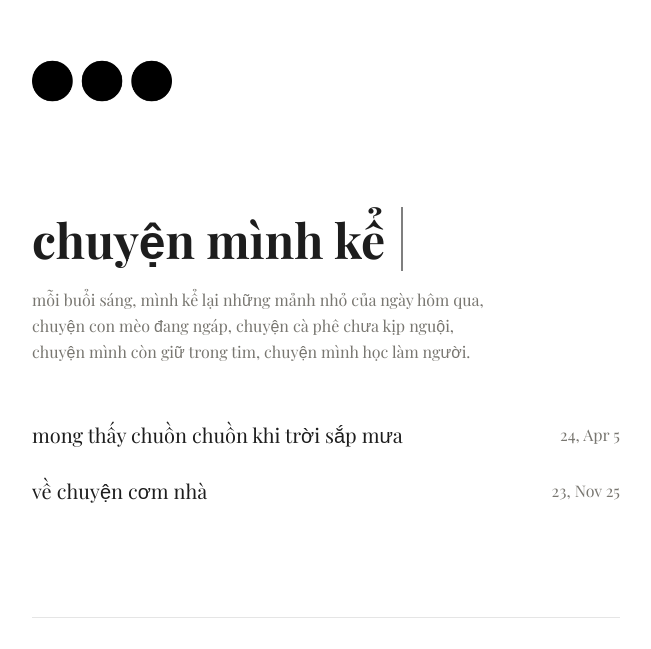
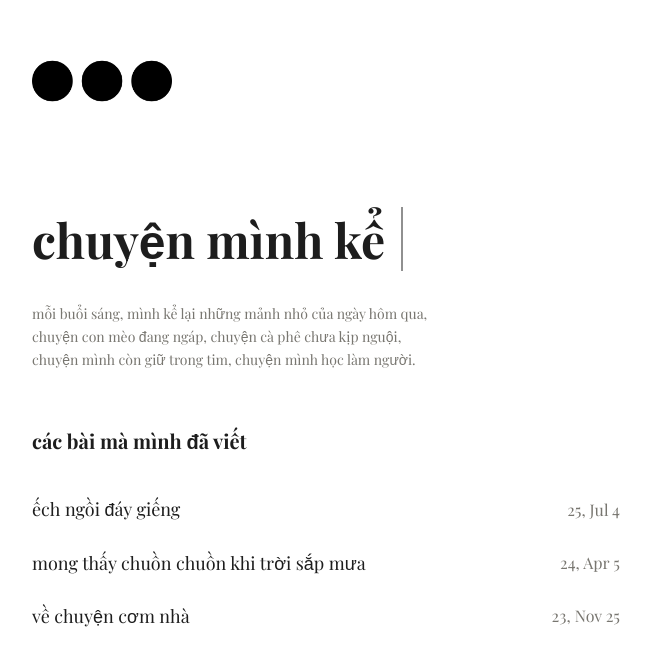
Before and after one commit to thangbuiq/chuyenminhke, a Next.js app: page / in a window 1280 px wide. Shown: the part 149-798 px from the top of the page, without its empty margins (314-965 px from the left). Built offline with nearby package versions, Linux system fonts and the light colour scheme; a web font is replaced by a local one.

Commit message:
feat: add post 03 - ech ngoi day gieng

```diff
--- a/app/(main)/[slug]/page.tsx
+++ b/app/(main)/[slug]/page.tsx
@@ -98,11 +98,12 @@ export default async function BlogPage({
 
   return (
     <>
-      {/* Reading Progress Bar */}
-      <ReadingProgress />
+      <div className="hidden md:block">
+        <ReadingProgress />
+      </div>
 
       {/* Emotional Header with gentle animations */}
-      <header className="pt-32 relative">
+      <header className="pt-40  px-4 relative">
         <div className="absolute inset-0 bg-gradient-to-b from-amber-50/30 to-transparent pointer-events-none" />
         <Link
           href={"/"}
@@ -118,7 +119,7 @@ export default async function BlogPage({
         </Link>
 
         {/* Breadcrumb with heart */}
-        <nav className="mt-4 text-sm text-[#999792]">
+        <nav className="mt-4 ml-2 text-sm text-[#999792]">
           <Link href="/" className="hover:text-[#787670] transition-colors">
             home
           </Link>
--- a/app/(main)/page.tsx
+++ b/app/(main)/page.tsx
@@ -8,7 +8,7 @@ export default function Home() {
 
   return (
     <>
-      <header className="pt-40">
+      <header className="pt-40 px-4 sm:px-0">
         <Link href={"/"}>
           <Image
             src="/icon.png"
@@ -20,13 +20,13 @@ export default function Home() {
           />
         </Link>
         <h1
-          className="font-bold text-5xl text-[#1d1d1d] mt-14 py-2 pr-4"
+          className="font-bold text-5xl text-[#1d1d1d] mt-14 mb-8 py-2 pr-4"
           id="frontpage-title"
         >
           chuyện mình kể
         </h1>
         <p
-          className="text-[#787670] mt-4 leading-relaxed"
+          className="text-[#787670] leading-relaxed mt-8 text-xs sm:text-sm sm:leading-relaxed"
           id="frontpage-description"
         >
           mỗi buổi sáng, mình kể lại những mảnh nhỏ của ngày hôm qua, <br />
@@ -34,19 +34,26 @@ export default function Home() {
           chuyện mình còn giữ trong tim, chuyện mình học làm người.
         </p>
       </header>
-      <main className="mt-14 flex flex-col gap-7">
+      <main className="mt-10 sm:mt-14 px-4 sm:px-0 flex flex-col gap-6">
+        <h2 className="text-lg sm:text-xl text-[#1d1d1d] font-bold mb-4">
+          các bài mà mình đã viết
+        </h2>
+
         {postMetadata.map((post) => (
-          <div key={post.slug} className="flex justify-between items-center">
+          <div
+            key={post.slug}
+            className="flex flex-col sm:flex-row sm:justify-between sm:items-center"
+          >
             <Link
               id="frontpage-post-title"
               href={`/${post.slug}`}
-              className="text-xl text-[#1d1d1d] hover:underline hover:text-[#555451] hover:decoration-[#555451] underline-offset-3 truncate flex-1 mr-4"
+              className="text-lg text-[#1d1d1d] font-light hover:underline hover:text-[#555451] hover:decoration-[#555451] underline-offset-4 leading-relaxed"
             >
               {post.title}
             </Link>
             <p
               id="frontpage-post-title"
-              className="text-[#787670] flex-shrink-0"
+              className="text-[#787670] mt-1 sm:mt-0 text-sm sm:text-base"
             >
               {post.publish_date
                 .toLocaleString("default", { year: "2-digit" })
--- a/blogs/2024-04-05.md
+++ b/blogs/2024-04-05.md
@@ -10,11 +10,11 @@ cover_alt: "mong thấy chuồn chuồn khi trời sắp mưa"
 >
 > để biết không sao mỗi lần, trước khi mình buồn
 
-Có lẽ là câu hát mà mình ấn tượng nhất từ những lời hát của chú Tùng, vì tuổi thơ mình luôn gắn liền với hình ảnh của những chú chuồn chuồn. Quê mình ở miền Tây nên từ nhỏ tới lớn mình chỉ biết mỗi hai khái niệm là mùa nắng và mùa mưa mà thôi. Có những cơn mưa rào, nhưng cũng có những lất phất đôi khi. Và mỗi lần như vậy thường sẽ có chuồn chuồn bay trước để báo hiệu: à trời sắp mưa rồi, lấy quần áo đang phơi vào.
+Có lẽ là câu hát mà mình ấn tượng nhất từ những lời hát của chú Tùng, vì tuổi thơ mình luôn gắn liền với hình ảnh của những chú chuồn chuồn. Quê mình ở miền Tây, từ nhỏ mình chỉ biết mỗi hai khái niệm là mùa nắng và mùa mưa mà thôi. Có những cơn mưa rào, nhưng cũng có khi lất phất. Và mỗi lần như vậy kiểu gì cũng sẽ có chuồn chuồn bay trước để báo hiệu: à trời sắp mưa rồi, lấy quần áo đang phơi vào.
 
 Nhưng ở thành phố nhộn nhịp xa quê nhà này, nơi mà chúng mình kiếm tiền, chẳng thấy chuồn chuồn đâu dù trời có sắp mưa, nếu phải chạy xe ngoài đường mà không mang theo áo mưa hay ô dù thì đúng là tệ thật nhỉ?
 
-Mình và bạn, chúng mình chẳng ai thích điều đó cả. Cũng giống như một điều gì đó tồi tệ sắp đến, mà không được báo trước hay không có dấu hiệu nào để ta chuẩn bị tinh thần. Chẳng ai biết một ngày mọi thứ sẽ đổi thay mà không có điềm báo trước.
+Chúng mình chẳng ai thích điều đó cả. Cũng giống như một điều gì đó tồi tệ sắp đến, mà không được báo trước hay không có dấu hiệu nào để ta chuẩn bị tinh thần. Chẳng ai biết một ngày mọi thứ sẽ đổi thay mà không có điềm báo trước.
 
 Đối với chúng mình, đó có thể là…
 
--- /dev/null
+++ b/blogs/2025-07-04.md
@@ -0,0 +1,35 @@
+---
+title: "ếch ngồi đáy giếng"
+is_published: true
+publish_date: 2025-07-04
+cover: "/cover/post-03.png"
+cover_alt: "ếch ngồi đáy giếng"
+---
+
+> chú ếch nhỏ ngồi dưới đáy giếng
+>
+> sẽ không biết được đại dương mênh mông ra sao
+>
+> nhưng ít ra...
+>
+> nó vẫn biết hôm nào bầu trời trong xanh và đẹp nhất
+
+Dạo này thời tiết lung tung, có những điều cứ bám trong đầu làm mình suy nghĩ mãi, nhất là khi mình đang trong quá trình học, và học làm người.
+
+Có những lúc mình cảm thấy mình như bị bỏ lại phía sau. Bạn bè cùng lứa đã biết nói chuyện khéo léo, biết cách làm hài lòng mọi người, đối nhân xử thế nữa chứ, trong khi mình vẫn ngây thơ tin tưởng vào những lời nói đẹp đẽ. Rồi mình bị tổn thương vì những cái không thật của người khác, rồi mình tự hỏi tại sao mình lại ngu ngốc thế. Mình chỉ tự hỏi mình đã lớn bao nhiêu và đã đủ lớn để suy nghĩ chín chắn, khôn lỏi hơn chưa, hay vẫn còn ngây thơ và ngu khờ như hồi chưa bước vào đời, cứ như mình đang bị lạc trong một cái giếng nhỏ mà mình tự tạo ra vậy.
+
+20 tuổi - mình đến trường, bước vào giảng đường và ngồi xuống.
+
+30 tuổi - mình đến công ty, bước vào văn phòng và ngồi xuống.
+
+40 tuổi - mình vẫn sẽ đến công ty, bước vào văn phòng và ngồi xuống.
+
+Ai cũng sẽ phải trải qua, và chúng mình rồi ngày càng mình sẽ "cứng tay" hơn, thành thạo trong công việc, cũng biết cách để nói chuyện, giao tiếp với mọi người xung quanh. Nhưng mình rất sợ... những cảm xúc mà mình dành cho những người này và họ dành cho mình, dần sẽ trở nên bớt "thật" và "thân" hơn. Nhưng cũng bình thường thôi vì để tồn tại, ai cũng phải khôn khéo một chút mà ha?
+
+Có khi mình sợ rằng khi mình bước ra khỏi cái giếng nhỏ này, mình sẽ không còn là chính mình nữa. Sợ rằng mình sẽ học cách che giấu cảm xúc thật, học cách trở thành người khác để thích nghi với thế giới bên ngoài.
+
+Nhưng rồi mình lại nghĩ, có lẽ cái giếng nhỏ này cũng dạy mình biết trân trọng những điều đơn giản nhất. Mình sẽ phải lớn lên thôi, nhưng ít ra ta nên giữ lại những gì thuộc về sự trong sáng của mình. Để khi mọi người đều chạy theo những thứ to lớn, mình vẫn có thể dừng lại dọc đường và cảm nhận được vẻ đẹp của một buổi sáng bình thường vào lúc 7h sáng, sự ấm áp của một cuộc trò chuyện tâm sự với người thân mà mình rất thương.
+
+Chẳng phải con ếch ở đáy giếng cũng có được những khoảnh khắc **bình yên** mà những con cá ở đại dương mênh mông kia không có sao?
+
+> nên mình mong bạn đọc luôn có những giây phút bình yên nhất
--- a/package.json
+++ b/package.json
@@ -3,7 +3,7 @@
   "version": "0.1.0",
   "private": true,
   "scripts": {
-    "dev": "next dev",
+    "dev": "next dev --turbopack",
     "build": "next build",
     "start": "next start",
     "lint": "next lint",
```
Also changed, not shown: public/cover/post-03.png (added).
